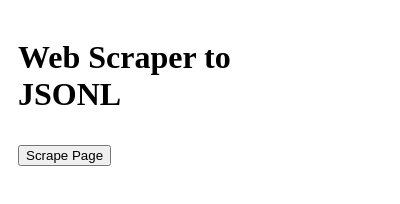
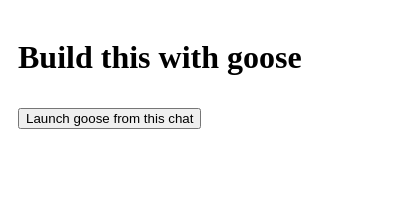
Before and after one commit to michaelneale/goose-browser-extension, a browser extension: page popup.html in a window 400 px wide. Drawn offline with Linux system fonts and the light colour scheme.

Commit message:
jump to goose

```diff
--- a/goose_icon.txt
+++ /dev/null
@@ -1 +0,0 @@
-🦢
--- a/popup.html
+++ b/popup.html
@@ -1,15 +1,15 @@
 <!DOCTYPE html>
 <html>
 <head>
-  <title>Web Scraper to JSONL</title>
+  <title>Build this with goose</title>
   <style>
     body { width: 300px; padding: 10px; }
     button { margin-top: 10px; }
   </style>
 </head>
 <body>
-  <h1>Web Scraper to JSONL</h1>
-  <button id="scrapeButton">Scrape Page</button>
+  <h1>Build this with goose</h1>
+  <button id="scrapeButton">Launch goose from this chat</button>
   <div id="result"></div>
   <script src="popup.js"></script>
 </body>
```
